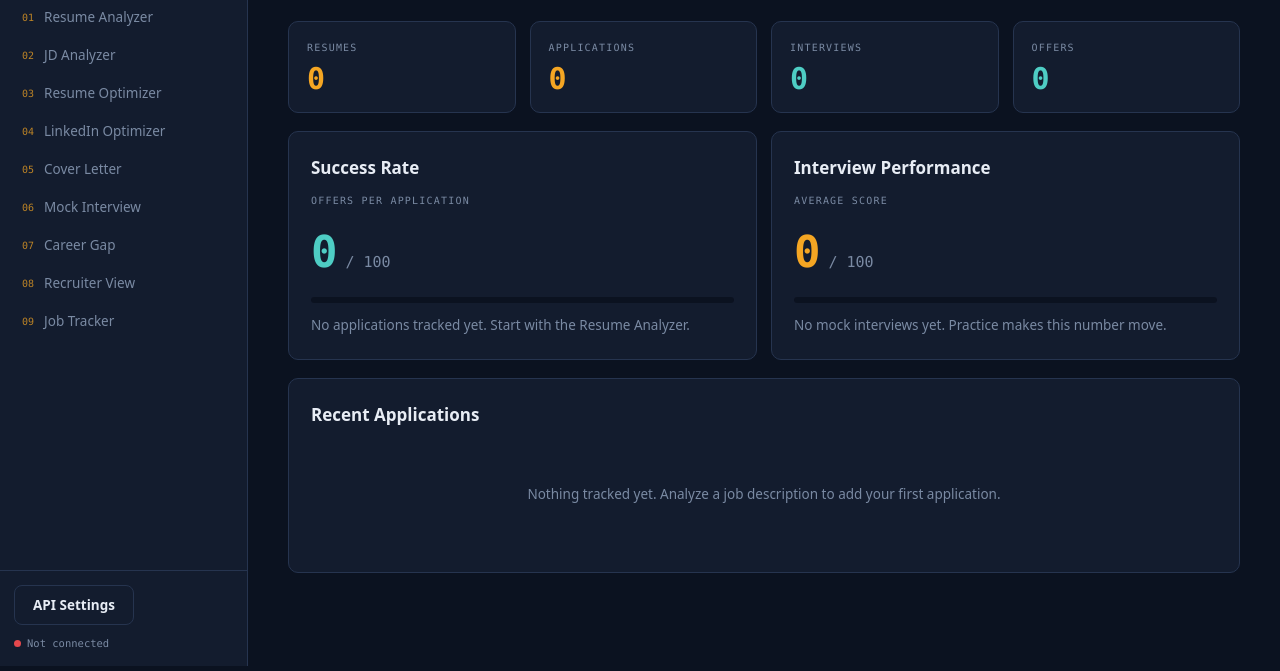
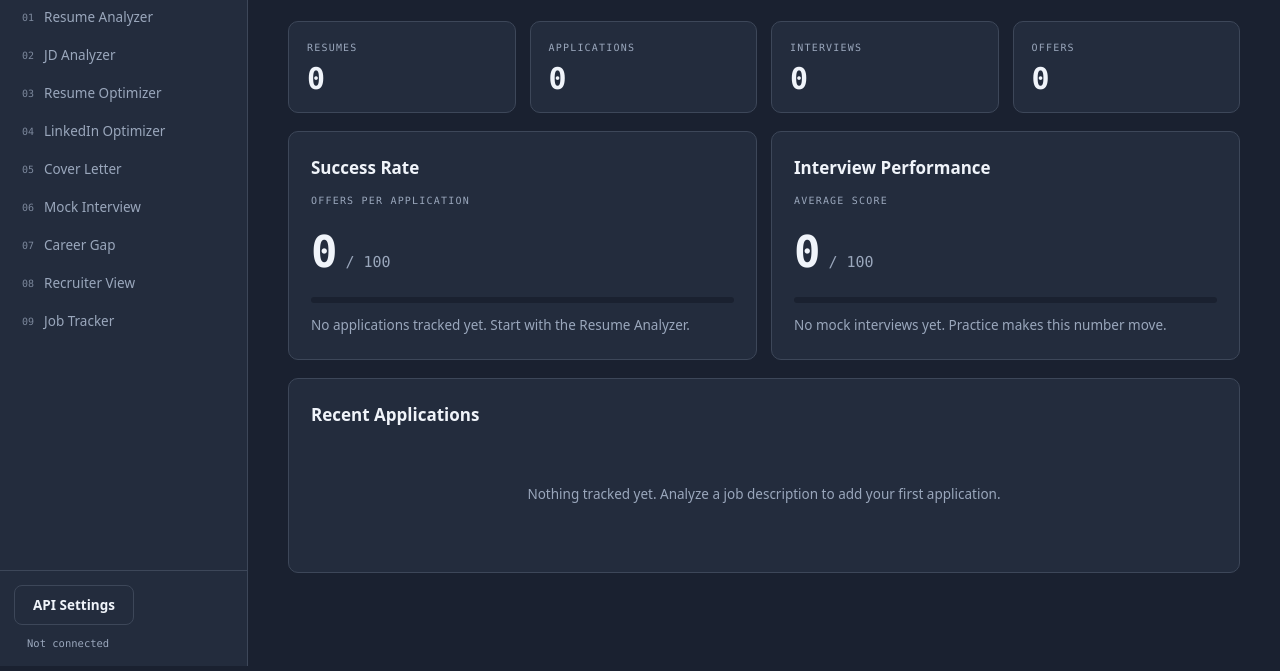
Before and after one commit to messyuc-786/hirepilot, a plain HTML site: page index.html in a window 1280 px wide. Shown: the part 134-805 px from the top of the page. Drawn offline with Linux system fonts and the light colour scheme.

Commit message:
Update style.css

```diff
--- a/css/style.css
+++ b/css/style.css
@@ -5,15 +5,12 @@
 
 /* ---------- 1. DESIGN TOKENS ---------- */
 :root {
-  --bg:        #0B1220;   /* cockpit navy */
-  --panel:     #131C2E;   /* instrument housing */
-  --panel-2:   #1B2740;   /* raised surface */
-  --line:      #26344F;   /* hairline seams */
-  --amber:     #F5A623;   /* primary instrument glow */
-  --cyan:      #4ECDC4;   /* radar / positive */
-  --red:       #E5484D;   /* warning */
-  --text:      #E8EDF5;
-  --muted:     #7A8AA3;
+ --bg:        #1A2130;   /* lighter slate */
+  --panel:     #232C3D;   /* raised surface */
+  --panel-2:   #2E3849;   /* hover states */
+  --line:      #3D4759;   /* visible borders */
+  --text:      #F0F4FA;   /* brighter text */
+  --muted:     #9AA7BC;   /* readable secondary */
 
   --mono: ui-monospace, "SF Mono", "Cascadia Mono", Menlo, monospace;
   --sans: system-ui, -apple-system, "Segoe UI", Roboto, sans-serif;
```
